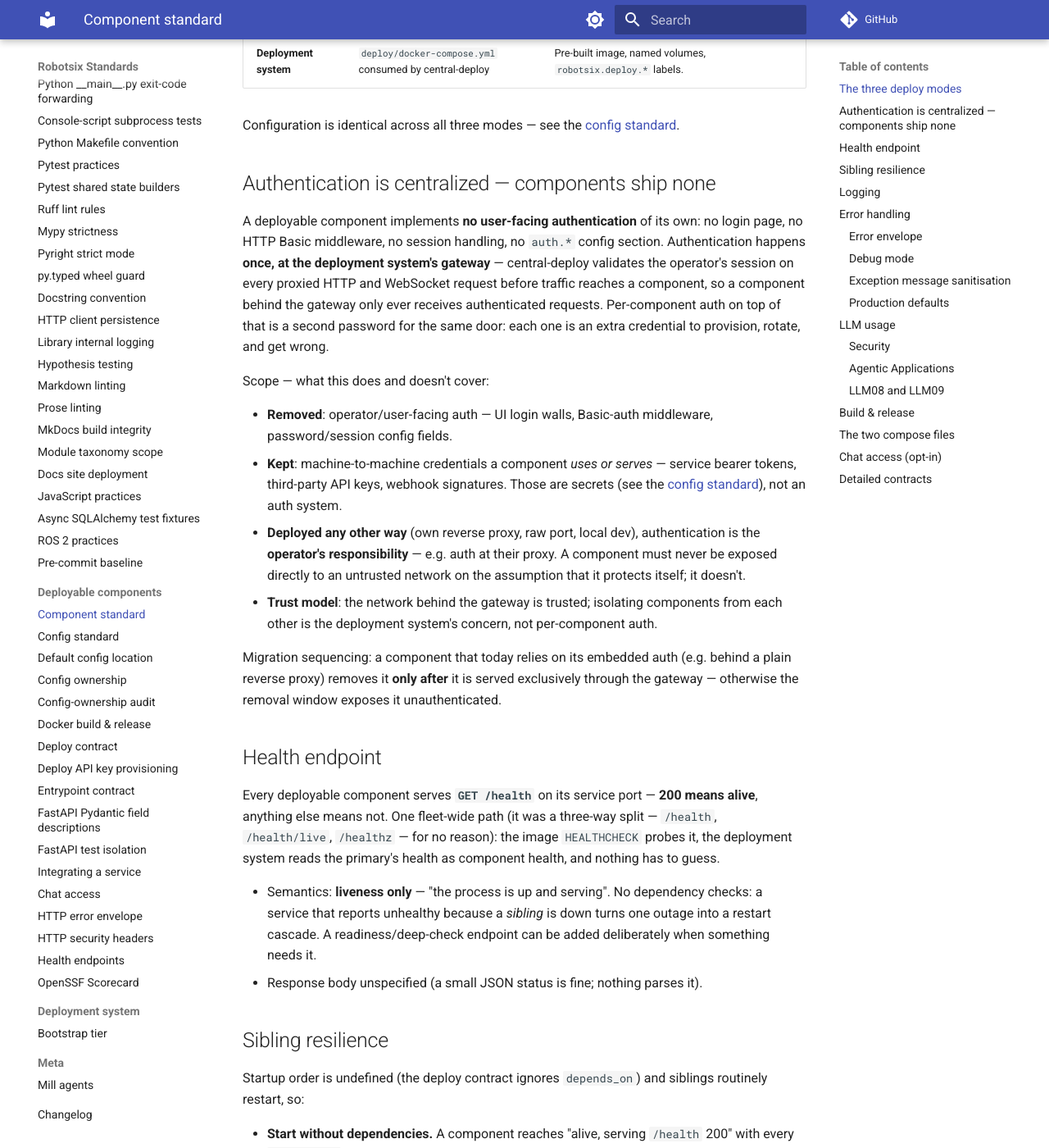
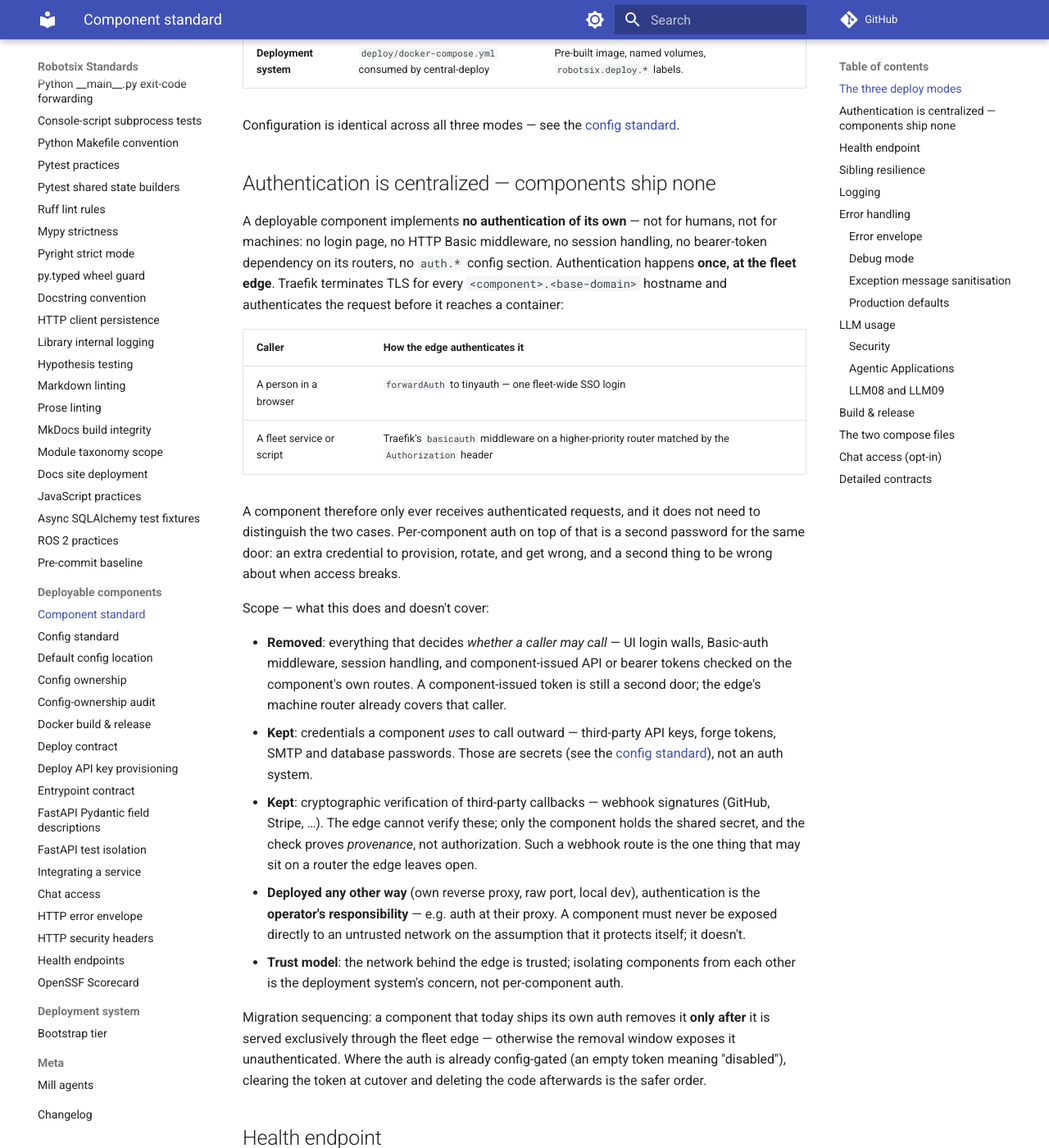
Before and after one commit to damien-robotsix/robotsix-standards, an MkDocs documentation site: the page built from docs/component-standard.md, in a window 1280 px wide and 1400 px high, scrolled down 576 px. Shown: the whole window at 82% size. Built offline with MkDocs 1.6.1 and Material for MkDocs 9.7.7, drawn with Linux system fonts in a browser that asks for light colours; comment, search, counter and statistics services are not loaded.

Commit message:
docs: move authentication to the fleet edge, not per component
The component standard already required components to ship no auth, but it
described the mechanism as central-deploy validating a session on every
proxied request. That gateway is being replaced by a Traefik edge with
tinyauth SSO, so the standard described machinery that no longer exists.

Also closes a loophole. "Machine-to-machine credentials a component uses or
serves" allowed a component to issue and check its own API tokens — a second
door the edge already covers via its machine router, and the one place a fleet
component still ships inbound auth today. Narrowed to credentials a component
uses to call outward, plus webhook-signature verification, which the edge
genuinely cannot do because only the component holds the shared secret.

Propagated the mechanism change to the chat-access trust model, the
health-endpoint auth-exemption (the edge now gives every component a
dedicated unauthenticated /health route), and the stale path-prefix URL in
the integration guide.

Co-Authored-By: Claude Opus 5 (1M context) <noreply@anthropic.com>

```diff
--- a/docs/component-standard.md
+++ b/docs/component-standard.md
@@ -23,35 +23,51 @@ Configuration is identical across all three modes — see the
 
 ## Authentication is centralized — components ship none
 
-A deployable component implements **no user-facing authentication** of its
-own: no login page, no HTTP Basic middleware, no session handling, no
-`auth.*` config section. Authentication happens **once, at the deployment
-system's gateway** — central-deploy validates the operator's session on every
-proxied HTTP and WebSocket request before traffic reaches a component, so a
-component behind the gateway only ever receives authenticated requests.
-Per-component auth on top of that is a second password for the same door:
-each one is an extra credential to provision, rotate, and get wrong.
+A deployable component implements **no authentication of its own** — not for
+humans, not for machines: no login page, no HTTP Basic middleware, no session
+handling, no bearer-token dependency on its routers, no `auth.*` config
+section. Authentication happens **once, at the fleet edge**. Traefik terminates
+TLS for every `<component>.<base-domain>` hostname and authenticates the
+request before it reaches a container:
+
+| Caller | How the edge authenticates it |
+|---|---|
+| A person in a browser | `forwardAuth` to tinyauth — one fleet-wide SSO login |
+| A fleet service or script | Traefik's `basicauth` middleware on a higher-priority router matched by the `Authorization` header |
+
+A component therefore only ever receives authenticated requests, and it does
+not need to distinguish the two cases. Per-component auth on top of that is a
+second password for the same door: an extra credential to provision, rotate,
+and get wrong, and a second thing to be wrong about when access breaks.
 
 Scope — what this does and doesn't cover:
 
-- **Removed**: operator/user-facing auth — UI login walls, Basic-auth
-  middleware, password/session config fields.
-- **Kept**: machine-to-machine credentials a component *uses or serves* —
-  service bearer tokens, third-party API keys, webhook signatures. Those are
-  secrets (see the [config standard](config-standard.md)), not an auth
-  system.
+- **Removed**: everything that decides *whether a caller may call* — UI login
+  walls, Basic-auth middleware, session handling, and component-issued API or
+  bearer tokens checked on the component's own routes. A component-issued
+  token is still a second door; the edge's machine router already covers that
+  caller.
+- **Kept**: credentials a component *uses* to call outward — third-party API
+  keys, forge tokens, SMTP and database passwords. Those are secrets (see the
+  [config standard](config-standard.md)), not an auth system.
+- **Kept**: cryptographic verification of third-party callbacks — webhook
+  signatures (GitHub, Stripe, …). The edge cannot verify these; only the
+  component holds the shared secret, and the check proves *provenance*, not
+  authorization. Such a webhook route is the one thing that may sit on a
+  router the edge leaves open.
 - **Deployed any other way** (own reverse proxy, raw port, local dev),
   authentication is the **operator's responsibility** — e.g. auth at their
   proxy. A component must never be exposed directly to an untrusted network
   on the assumption that it protects itself; it doesn't.
-- **Trust model**: the network behind the gateway is trusted; isolating
+- **Trust model**: the network behind the edge is trusted; isolating
   components from each other is the deployment system's concern, not
   per-component auth.
 
-Migration sequencing: a component that today relies on its embedded auth
-(e.g. behind a plain reverse proxy) removes it **only after** it is served
-exclusively through the gateway — otherwise the removal window exposes it
-unauthenticated.
+Migration sequencing: a component that today ships its own auth removes it
+**only after** it is served exclusively through the fleet edge — otherwise the
+removal window exposes it unauthenticated. Where the auth is already
+config-gated (an empty token meaning "disabled"), clearing the token at cutover
+and deleting the code afterwards is the safer order.
 
 ## Health endpoint
 
```
Also changed, not shown: docs/chat-access-standard.md (+5 -5 lines), docs/health-endpoints.md (+5 -3 lines), docs/index.md (+1 -1 lines), docs/integrating-a-service.md (+1 -1 lines).
